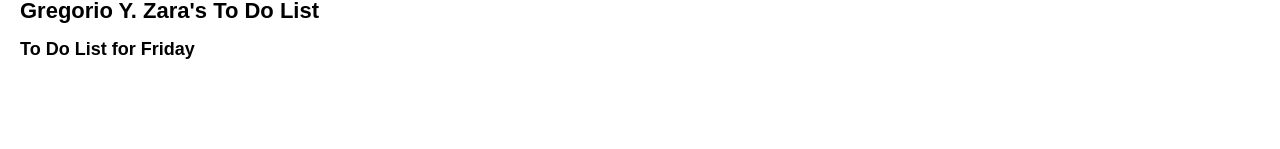
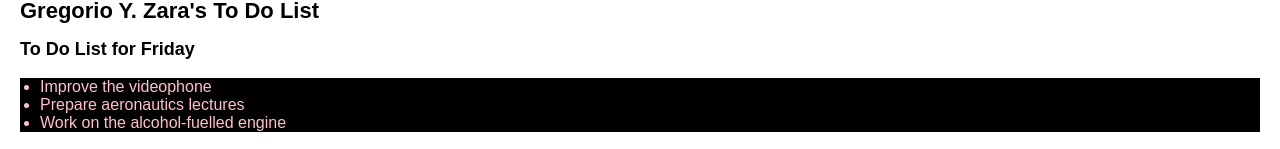
Before and after one commit to surajjayraman/grocery-app, a React (Create React App) app: page / in a window 1280 px wide. Shown: the part 1657-1806 px from the top of the page. Before the commit the page ends 1737 px from the top, so only its background shows below. Built offline with nearby package versions, Linux system fonts and the light colour scheme.

Commit message:
Add double curlies example

```diff
--- a/src/components/todoList.js
+++ b/src/components/todoList.js
@@ -13,6 +13,14 @@ export default function TodoList() {
         <>
             <h1>{name}'s To Do List</h1>
             <h3>To Do List for {formatDate(today)}</h3>
+            <ul style={{
+                        backgroundColor: 'black',
+                        color: 'pink'
+                        }}>
+                        <li>Improve the videophone</li>
+                        <li>Prepare aeronautics lectures</li>
+                        <li>Work on the alcohol-fuelled engine</li>
+            </ul>
         </>
     );
 }
```
